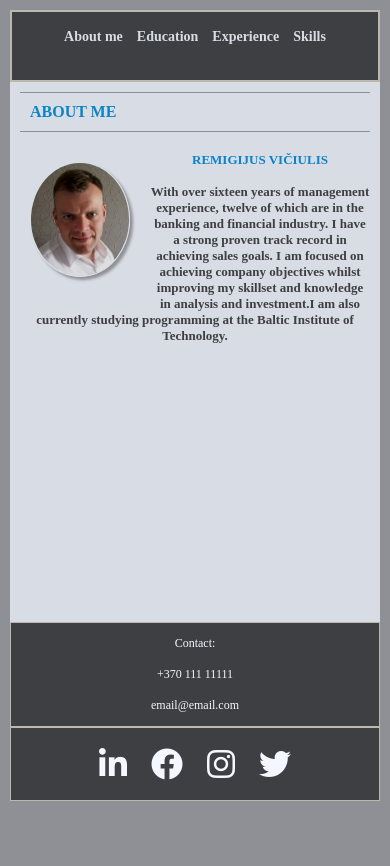
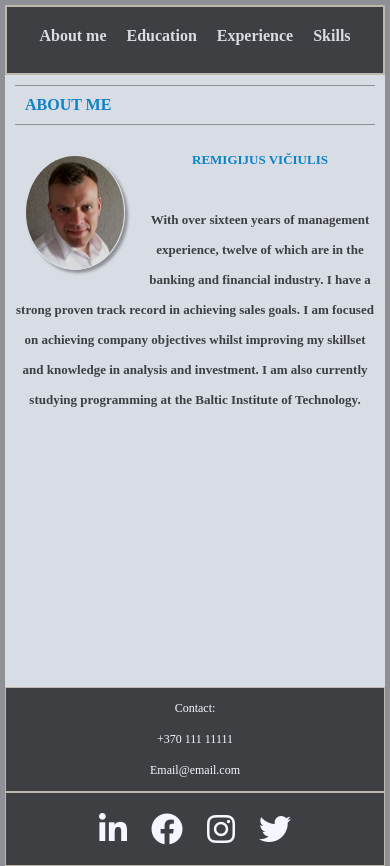
Before and after one commit to RemygaV/Sprint-2, a plain HTML site: page index.html in a window 390 px wide. Before the commit the page ends 844 px from the top, so only its background shows below. Drawn offline with Linux system fonts and the light colour scheme.

Commit message:
The last corrections

```diff
--- a/index.html
+++ b/index.html
@@ -30,18 +30,10 @@
         <div class="navigation">
             <div class="profile"></div>
             <ul>
-                <div class="button btn-1">
-                    <li><a href="index-with-grid.html">About me</a></li>
-                </div>
-                <div class="button">
-                    <li><a href="education.html">Education</a></li>
-                </div>
-                <div class="button">
-                    <li><a href="experience.html">Experience</a></li>
-                </div>
-                <div class="button">
-                    <li><a href="skills.html">Skills</a></li>
-                </div>
+                <li class="button"><a href="index.html">About me</a></li>
+                <li class="button"><a href="education.html">Education</a></li>
+                <li class="button"><a href="experience.html">Experience</a></li>
+                <li class="button"><a href="skills.html">Skills</a></li>
             </ul>
         </div>
 
@@ -58,7 +50,7 @@
                 <br><br>
                 <p>With over sixteen years of management experience, twelve of which are in the banking and financial
                     industry. I have a strong proven track record in achieving sales goals. I am focused on achieving
-                    company objectives whilst improving my skillset and knowledge in analysis and investment.I am also
+                    company objectives whilst improving my skillset and knowledge in analysis and investment. I am also
                     currently studying programming at the Baltic Institute of Technology. </p>
             </div>
 
@@ -67,7 +59,7 @@
             <div class="footer-1">
                 <p>Contact:</p>
                 <p>+370 111 11111</p>
-                <p>email@email.com</p>
+                <p>Email@email.com</p>
             </div>
 
             <div class="footer-2">
--- a/style/style.css
+++ b/style/style.css
@@ -76,7 +76,7 @@ ul {
 }
 
 .button {
-    font-size : 24px;
+    font-size : 28px;
     text-align: left;
     padding   : 25px 20px;
 }
@@ -101,7 +101,8 @@ li a {
     padding    : 20px;
     width      : auto;
     height     : auto;
-    text-align : center;
+    text-align : justify;
+    line-height: 30px;
     font-size  : 20px;
     font-weight: bold;
     color      : var(--black);
@@ -110,7 +111,8 @@ li a {
 .text-experience,
 .text-education {
     padding   : 0px 50px;
-    text-align: left;
+    line-height: 25px;
+    text-align: justify;
 }
 
 .text-skills {
@@ -262,8 +264,6 @@ footer {
 
 .button:hover {
     color        : var(--white);
-    /* left      : 20px; */
-    /* padding   : 25px 10px; */
     background   : var(--blue);
     box-shadow   : 3px 3px 3px var(--lightgray);
 }
@@ -280,7 +280,7 @@ footer {
     }
 
     .button {
-        font-size : 20px;
+        font-size : 24px;
         text-align: left;
     }
 
@@ -340,7 +340,7 @@ footer {
 
 @media screen and (min-width: 360px) and (max-width: 799px) {
     .my-page {
-        margin: 10px;
+        margin: 5px;
         min-width : 355px;
         min-height: 720px;
         grid-template-areas:
@@ -348,7 +348,7 @@ footer {
             "main"
             "footer";
         grid-template-columns: 1fr;
-        grid-template-rows   : 10% 75% 15%;
+        grid-template-rows   : 70px 85% 15%;
     }
 
     .profile {
@@ -367,9 +367,9 @@ footer {
     }
 
     .button {
-        font-size : 14px;
+        font-size : 16px;
         text-align: left;
-        padding   : 7px;
+        padding   : 10px;
     }
 
 
@@ -428,5 +428,4 @@ footer {
     .footer-2 a {
         margin: 10px auto;
     }
-
 }
```
Also changed, not shown: education.html (+5 -19 lines), experience.html (+5 -13 lines), skills.html (+5 -23 lines). Lines whose indentation alone changed are shown as unchanged.
